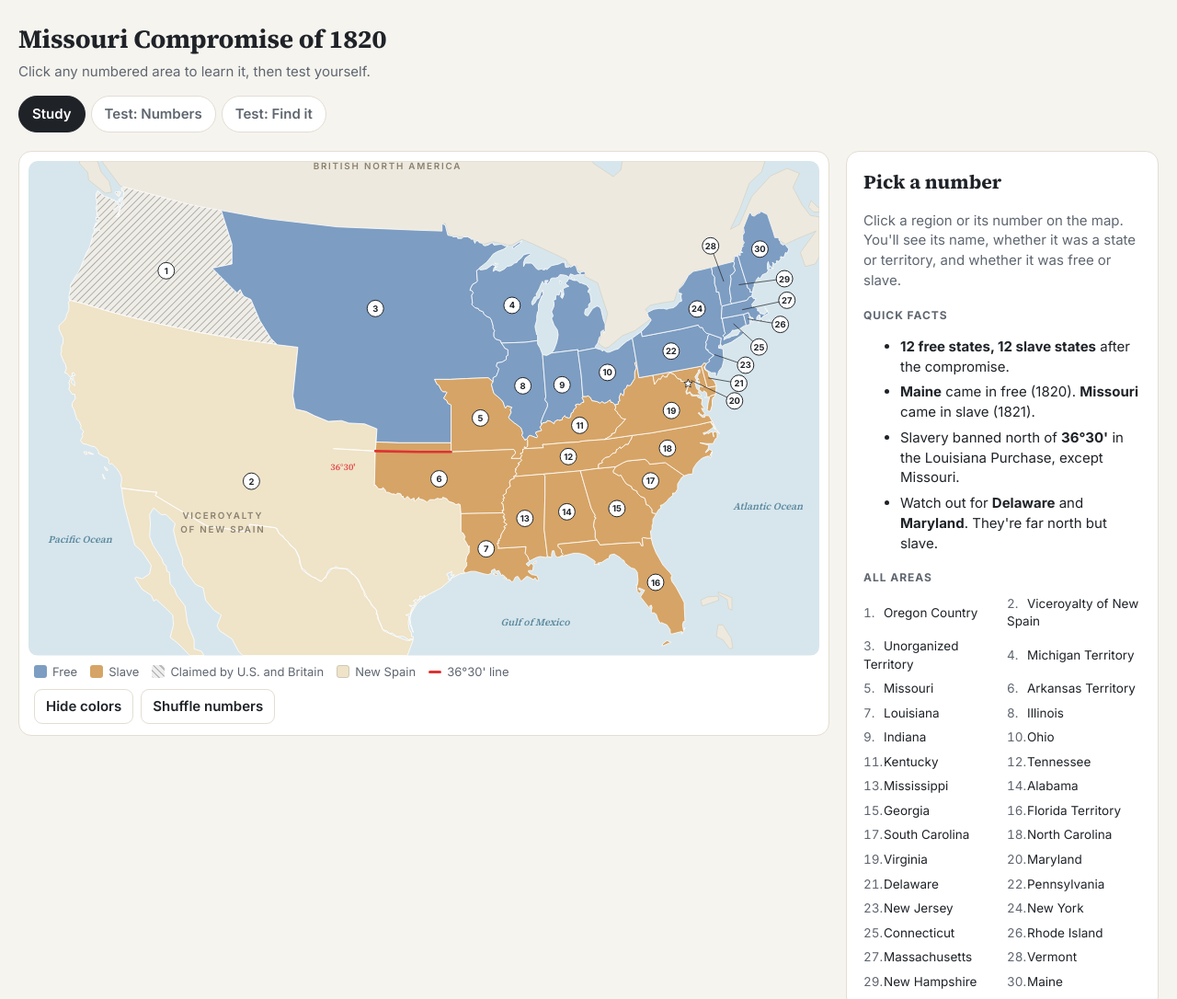
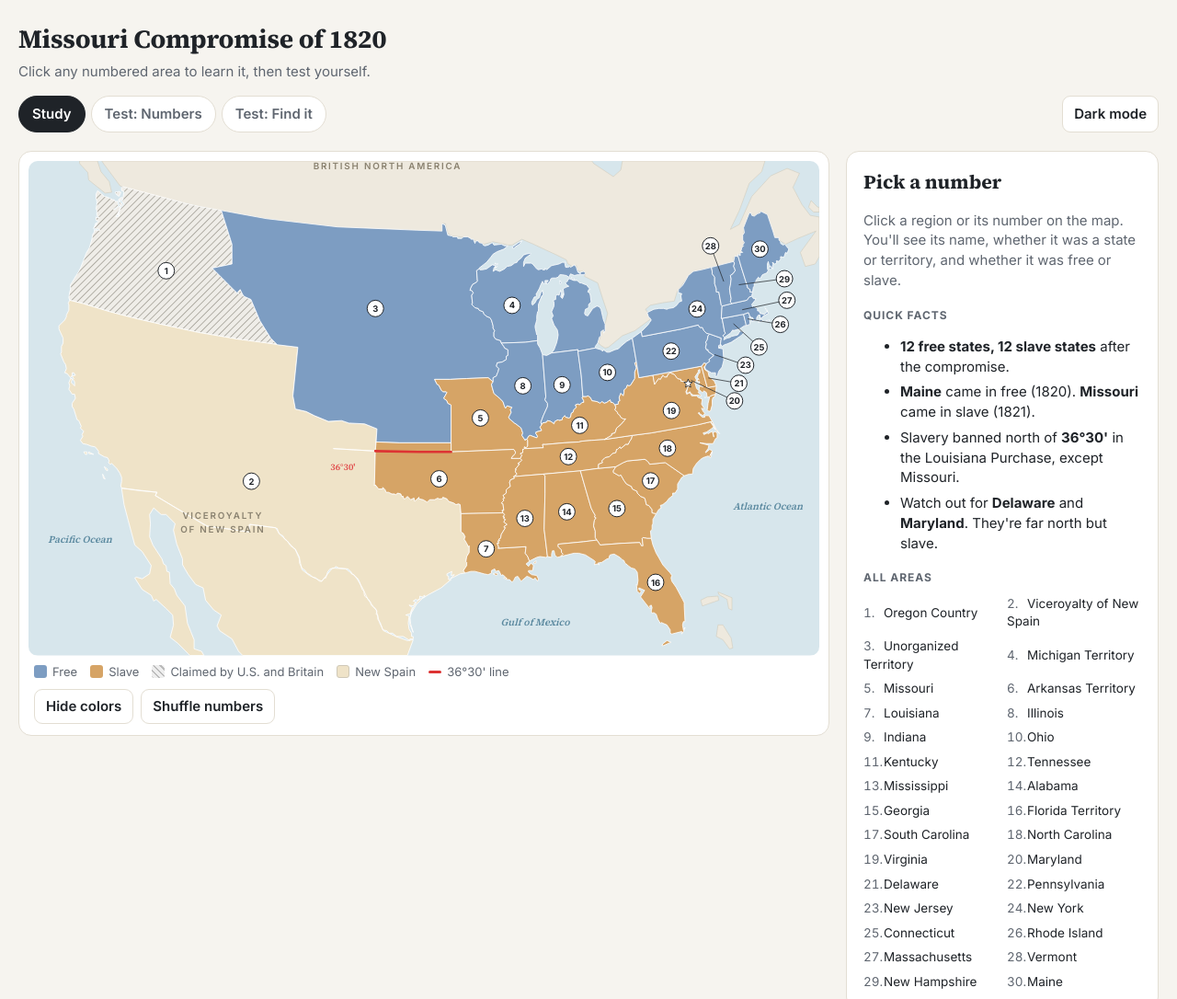
Before and after one commit to dimitri-saha/missouri-compromise-study, a plain HTML site: page index.html in a window 1280 px wide. Shown: the top 1086 px of the page at 92% size. Drawn offline with Linux system fonts and the light colour scheme.

Commit message:
Add light/dark mode toggle that remembers your choice
Co-Authored-By: Claude Opus 5.5 <noreply@anthropic.com>

```diff
--- a/index.html
+++ b/index.html
@@ -130,6 +130,7 @@
     <button class="tab" role="tab" data-mode="study" aria-selected="true">Study</button>
     <button class="tab" role="tab" data-mode="quiz" aria-selected="false">Test: Numbers</button>
     <button class="tab" role="tab" data-mode="find" aria-selected="false">Test: Find it</button>
+    <button class="btn" id="themeBtn" style="margin-left:auto"></button>
   </div>
 </header>
 
@@ -210,6 +211,19 @@
 
 <script src="data.js"></script>
 <script>
+// ---------- theme ----------
+const themeBtn = document.getElementById('themeBtn');
+function setTheme(t) {
+  document.documentElement.dataset.theme = t;
+  themeBtn.textContent = t === 'dark' ? 'Light mode' : 'Dark mode';
+}
+let savedTheme = null; try { savedTheme = localStorage.getItem('theme'); } catch {}
+setTheme(savedTheme || (matchMedia('(prefers-color-scheme: dark)').matches ? 'dark' : 'light'));
+themeBtn.onclick = () => {
+  const t = document.documentElement.dataset.theme === 'dark' ? 'light' : 'dark';
+  setTheme(t); try { localStorage.setItem('theme', t); } catch {}
+};
+
 const R = DATA.regions;
 const byId = Object.fromEntries(R.map(r => [r.id, r]));
 const NS = 'http://www.w3.org/2000/svg';
```
